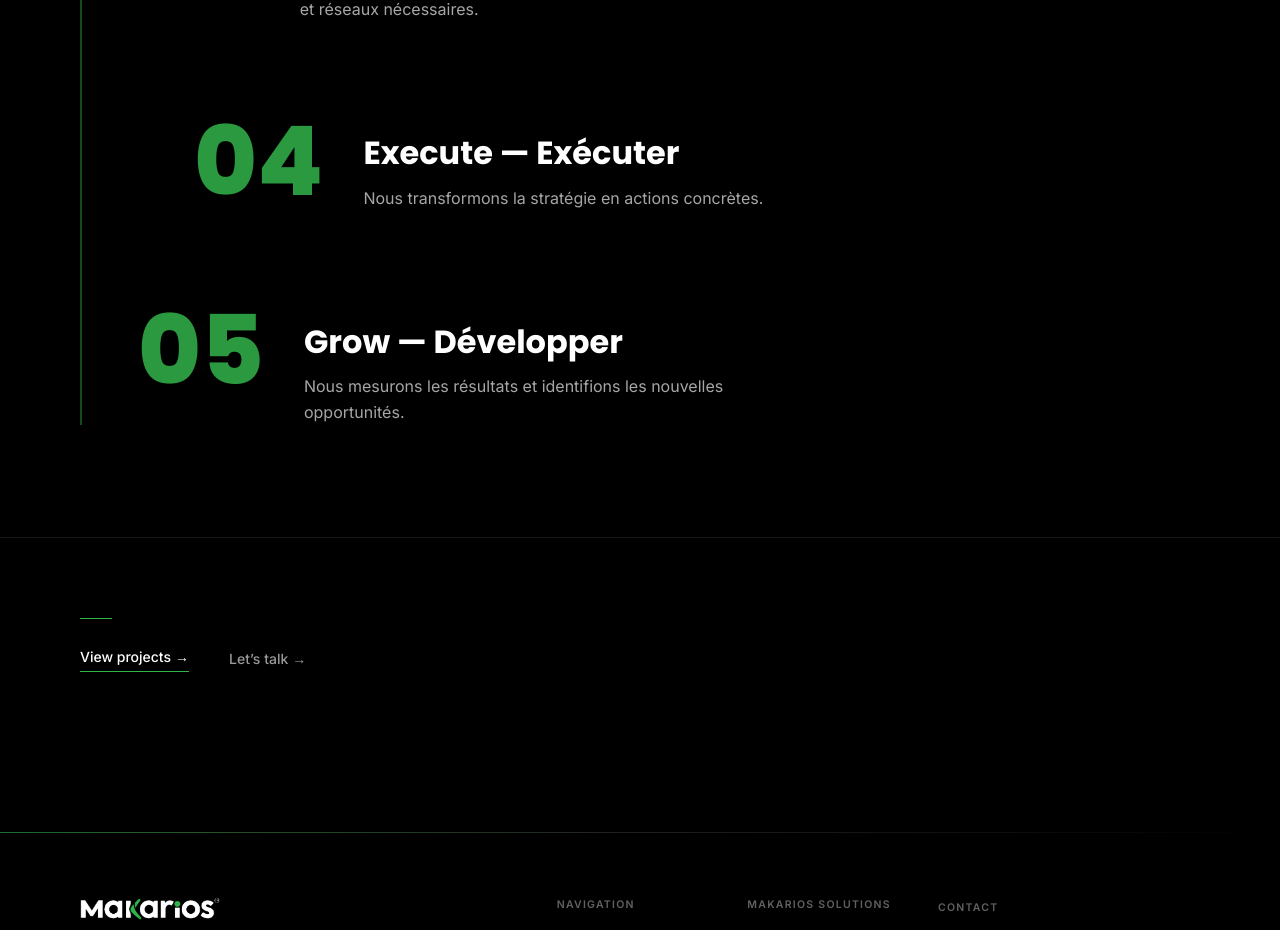
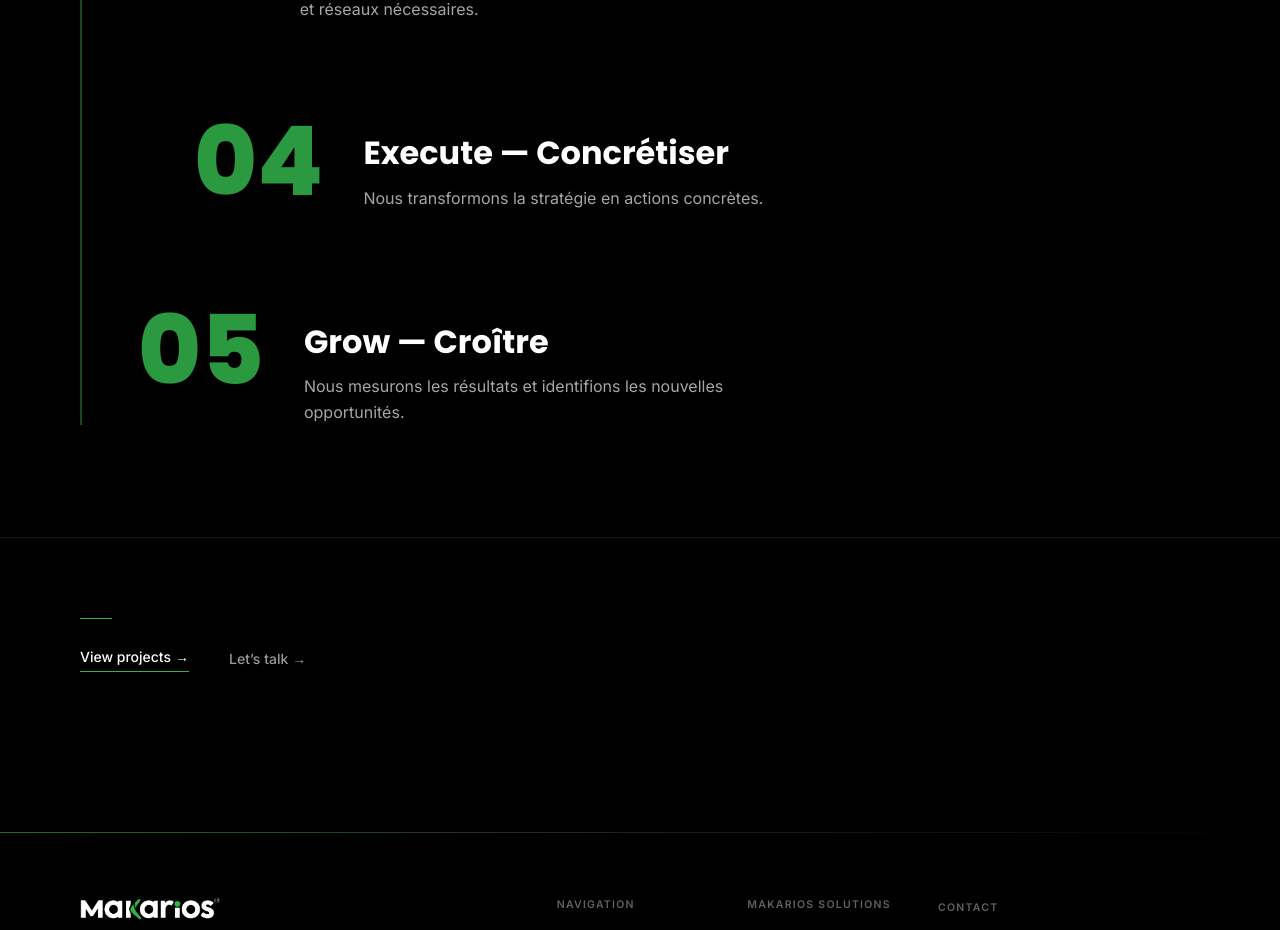
Before and after one commit to daniellabenishay28-spec/makarios-site, a Next.js app: page /approach in a window 1280 px wide. Shown: the part 1471-2401 px from the top of the page. Built offline with nearby package versions, Linux system fonts and the light colour scheme.

Commit message:
feat: update business solutions image and approach wording

```diff
--- a/content/approachSteps.ts
+++ b/content/approachSteps.ts
@@ -45,12 +45,12 @@ export const approachSteps: ApproachStep[] = [
   },
   {
     number: "04",
-    name: "Execute — Exécuter",
+    name: "Execute — Concrétiser",
     description: "Nous transformons la stratégie en actions concrètes.",
   },
   {
     number: "05",
-    name: "Grow — Développer",
+    name: "Grow — Croître",
     description:
       "Nous mesurons les résultats et identifions les nouvelles opportunités.",
   },
```
Also changed, not shown: public/images/hero-business-solutions.jpg.
